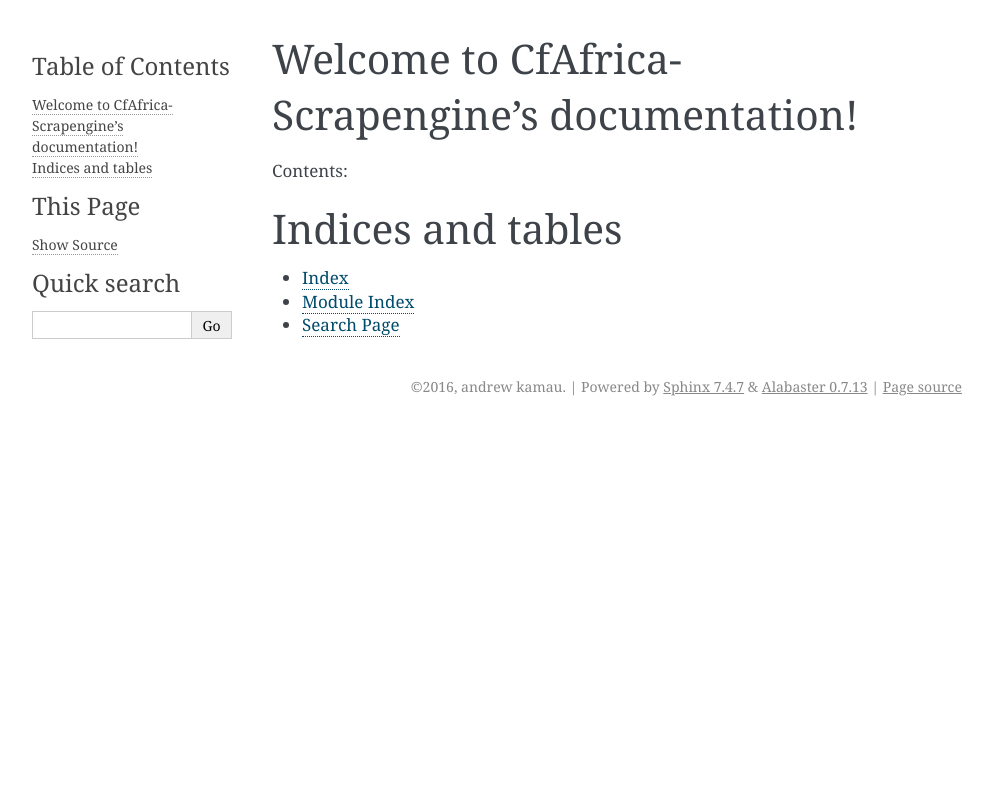
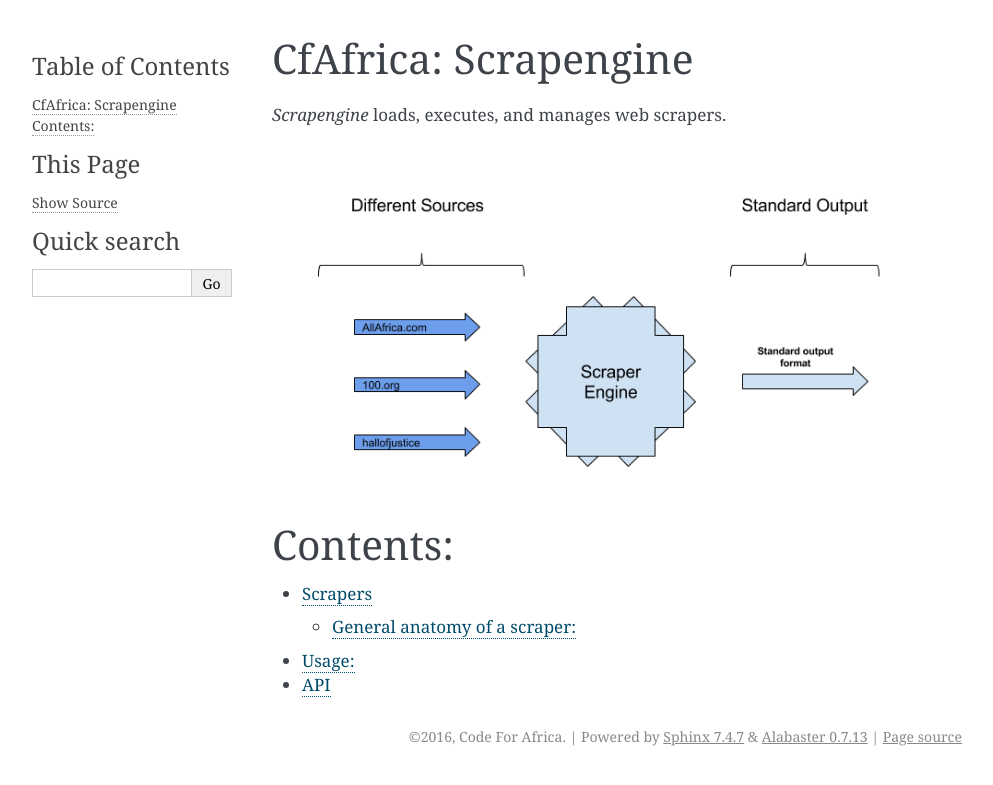
Before and after one commit to CodeForAfrica-ARCHIVE/Scrapengine, a Sphinx documentation site: the page built from docs/source/index.rst, in a window 1280 px wide. Shown: the top 785 px of the page, without its empty margins (148-1141 px from the left). Built offline with Sphinx 7.4.7, drawn with Linux system fonts in a browser that asks for light colours.

Commit message:
documentation

```diff
--- /dev/null
+++ b/docs/source/api.rst
@@ -0,0 +1,2 @@
+API
+====
--- a/docs/source/conf.py
+++ b/docs/source/conf.py
@@ -49,7 +49,7 @@
 
 # General information about the project.
 project = u'CfAfrica-Scrapengine'
-copyright = u'2016, andrew kamau'
+copyright = u'2016, Code For Africa'
 author = u'andrew kamau'
 
 # The version info for the project you're documenting, acts as replacement for
--- a/docs/source/index.rst
+++ b/docs/source/index.rst
@@ -3,19 +3,21 @@
    You can adapt this file completely to your liking, but it should at least
    contain the root `toctree` directive.
 
-Welcome to CfAfrica-Scrapengine's documentation!
-================================================
+CfAfrica: Scrapengine
+=====================
+
+`Scrapengine` loads, executes, and manages web scrapers.
+
+
+.. image:: scrapengine.png
+
 
 Contents:
+========
 
 .. toctree::
    :maxdepth: 2
 
-
-
-Indices and tables
-==================
-
-* :ref:`genindex`
-* :ref:`modindex`
-* :ref:`search`
+   scrapers
+   usage
+   api
--- /dev/null
+++ b/docs/source/usage.rst
@@ -0,0 +1,2 @@
+Usage:
+=====
```
Also changed, not shown: docs/source/scrapers.rst (added, +15 -0 lines), docs/source/flow.png (added), docs/source/scrapengine.png (added), 1 other file.
